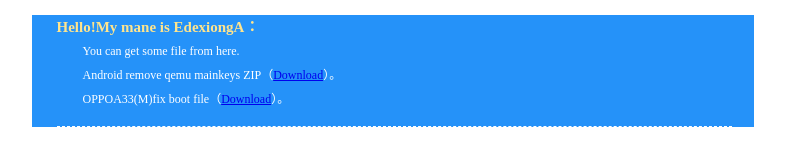
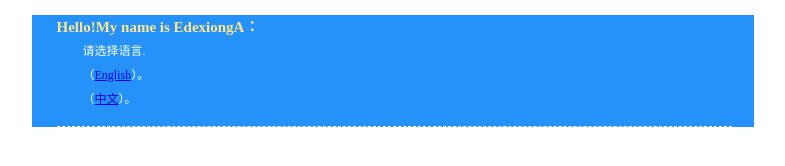
Before and after one commit to mybear123/-, a plain HTML site: page index.html in a window 1280 px wide. Shown: the whole page, without its empty margins (248-1033 px from the left). Drawn offline with Linux system fonts and the light colour scheme.

Commit message:
Update index.html

```diff
--- a/index.html
+++ b/index.html
@@ -3,7 +3,7 @@
 
 <head>
 	<meta http-equiv="Content-Type" content="text/html; charset=utf-8" />
-	<title>EDexiongA</title>
+	<title>language</title>
 	<style type="text/css">
 		body {
 			margin: 0px;
@@ -74,10 +74,10 @@
 	<div class="addcon">
 		<div class="bluebg">
 			<div class="part1">
-				<h3>Hello!My mane is EdexiongA：</h3>
-				<p>You can get some file from here.</p>
-				<p>Android remove qemu mainkeys ZIP（<a href="http://pan.baidu.com/s/1o8v8VkY">Download</a>）。</p>
-				<p>OPPOA33(M)fix boot file（<a href="http://pan.baidu.com/s/1i5xeV7B">Download</a>）。</p>
+				<h3>Hello!My name is EdexiongA：</h3>
+				<p>请选择语言.</p>
+				<p>（<a href="http://mybear123.github.io/us">English</a>）。</p>
+				<p>（<a href="mybear123.github.io/zh">中文</a>）。</p>
 				</p>
 			</div>
 		</div>
```
